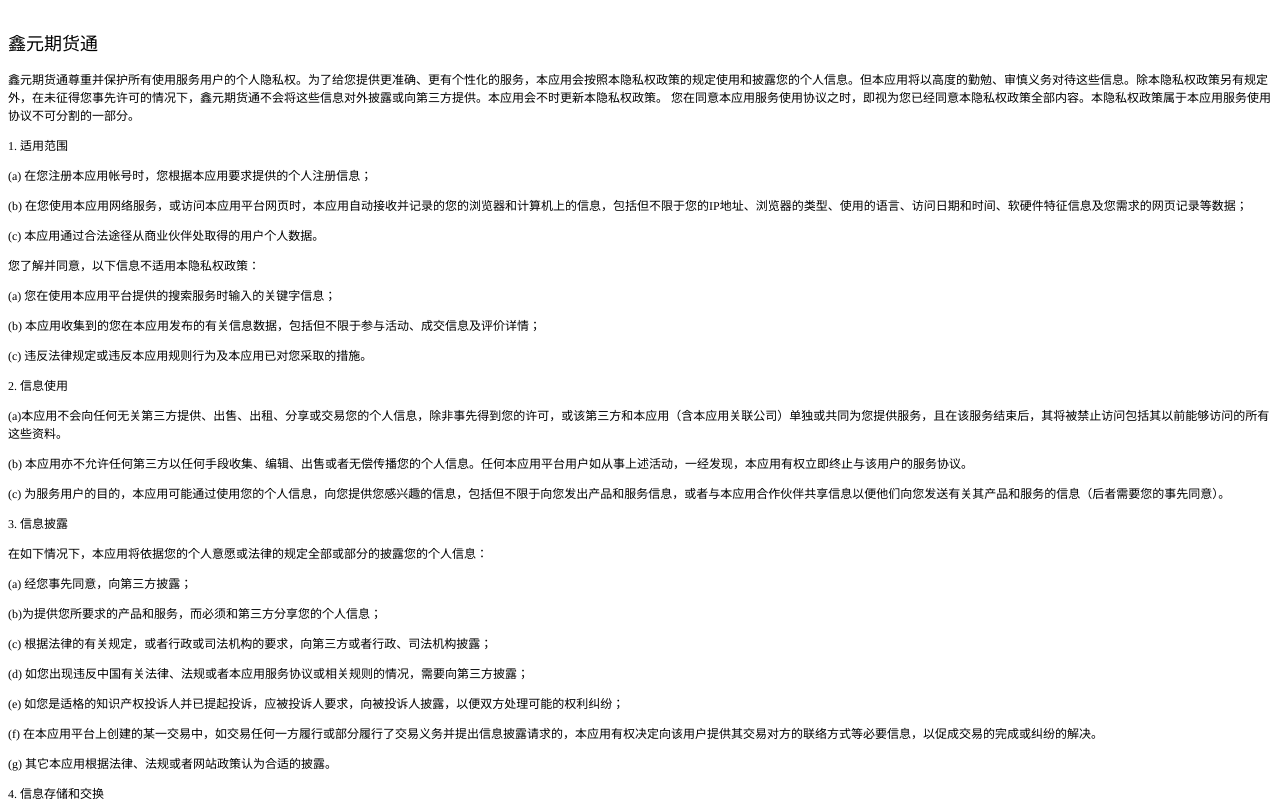
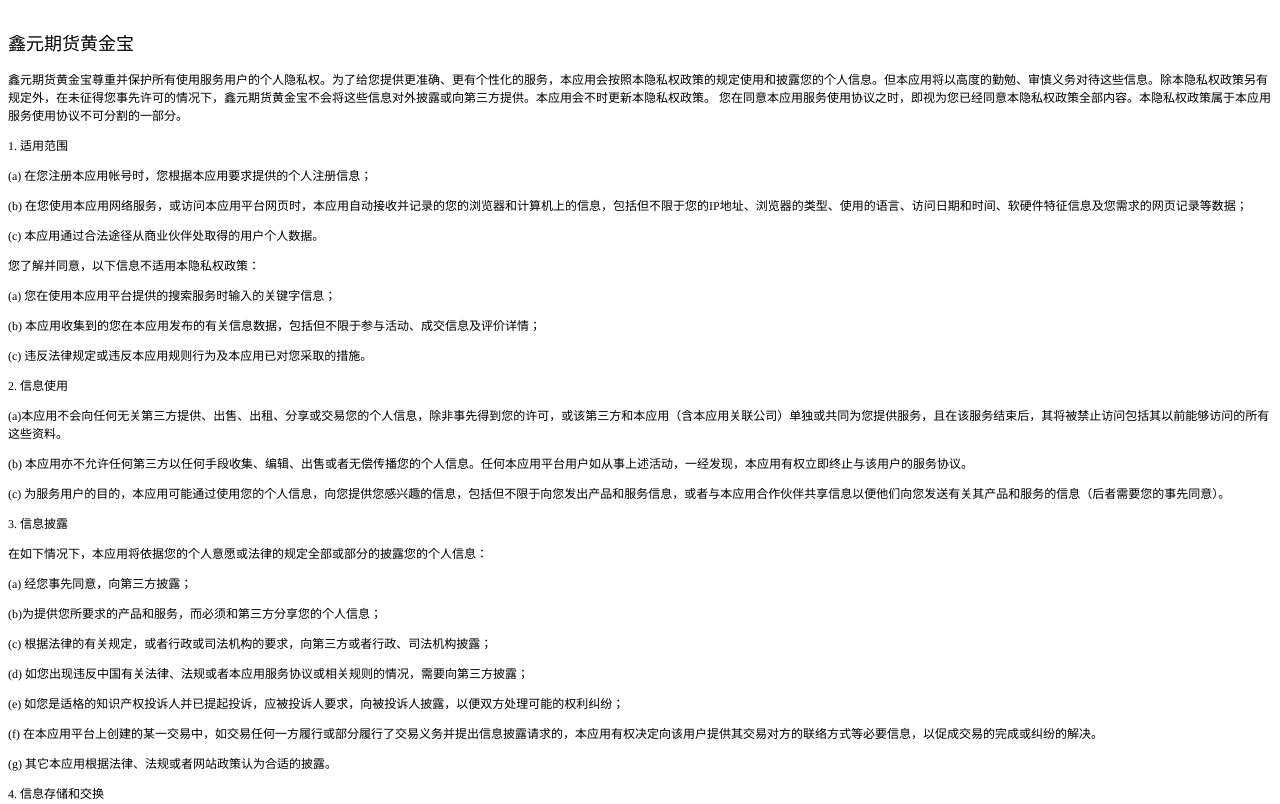
Before and after one commit to danshuihaibian/guzengxiang.github.io, a plain HTML site: page index.html in a window 1280 px wide. Shown: the top 804 px of the page. Drawn offline with Linux system fonts and the light colour scheme.

Commit message:
Update index.html

```diff
--- a/index.html
+++ b/index.html
@@ -17,8 +17,8 @@
 </head>
 <body>
 <h2 style="margin: 0.0px 0.0px 14.9px 0.0px; font: 18.0px 'Songti SC'; color: #000000; -webkit-text-stroke: #000000"><span class="s1"><br>
-鑫元期货通</span></h2>
-<p class="p2"><span class="s1">鑫元期货通尊重并保护所有使用服务用户的个人隐私权。为了给您提供更准确、更有个性化的服务，本应用会按照本隐私权政策的规定使用和披露您的个人信息。但本应用将以高度的勤勉、审慎义务对待这些信息。除本隐私权政策另有规定外，在未征得您事先许可的情况下，鑫元期货通不会将这些信息对外披露或向第三方提供。本应用会不时更新本隐私权政策。</span><span class="s2"> </span><span class="s1">您在同意本应用服务使用协议之时，即视为您已经同意本隐私权政策全部内容。本隐私权政策属于本应用服务使用协议不可分割的一部分。</span><span class="s2"><span class="Apple-converted-space"> </span></span></p>
+鑫元期货黄金宝</span></h2>
+<p class="p2"><span class="s1">鑫元期货黄金宝尊重并保护所有使用服务用户的个人隐私权。为了给您提供更准确、更有个性化的服务，本应用会按照本隐私权政策的规定使用和披露您的个人信息。但本应用将以高度的勤勉、审慎义务对待这些信息。除本隐私权政策另有规定外，在未征得您事先许可的情况下，鑫元期货黄金宝不会将这些信息对外披露或向第三方提供。本应用会不时更新本隐私权政策。</span><span class="s2"> </span><span class="s1">您在同意本应用服务使用协议之时，即视为您已经同意本隐私权政策全部内容。本隐私权政策属于本应用服务使用协议不可分割的一部分。</span><span class="s2"><span class="Apple-converted-space"> </span></span></p>
 <p class="p2"><span class="s2">1. </span><span class="s1">适用范围</span></p>
 <p class="p2"><span class="s2">(a) </span><span class="s1">在您注册本应用帐号时，您根据本应用要求提供的个人注册信息；</span></p>
 <p class="p2"><span class="s2">(b) </span><span class="s1">在您使用本应用网络服务，或访问本应用平台网页时，本应用自动接收并记录的您的浏览器和计算机上的信息，包括但不限于您的</span><span class="s2">IP</span><span class="s1">地址、浏览器的类型、使用的语言、访问日期和时间、软硬件特征信息及您需求的网页记录等数据；</span><span class="s2"><span class="Apple-converted-space"> </span></span></p>
```
